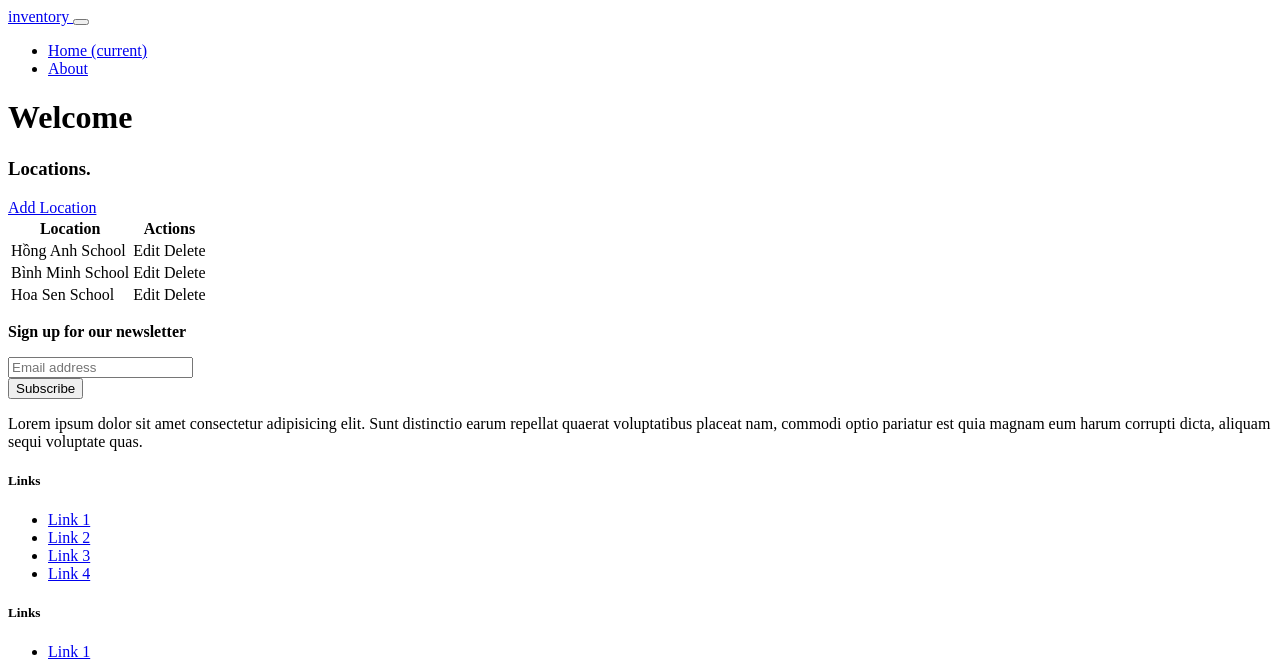
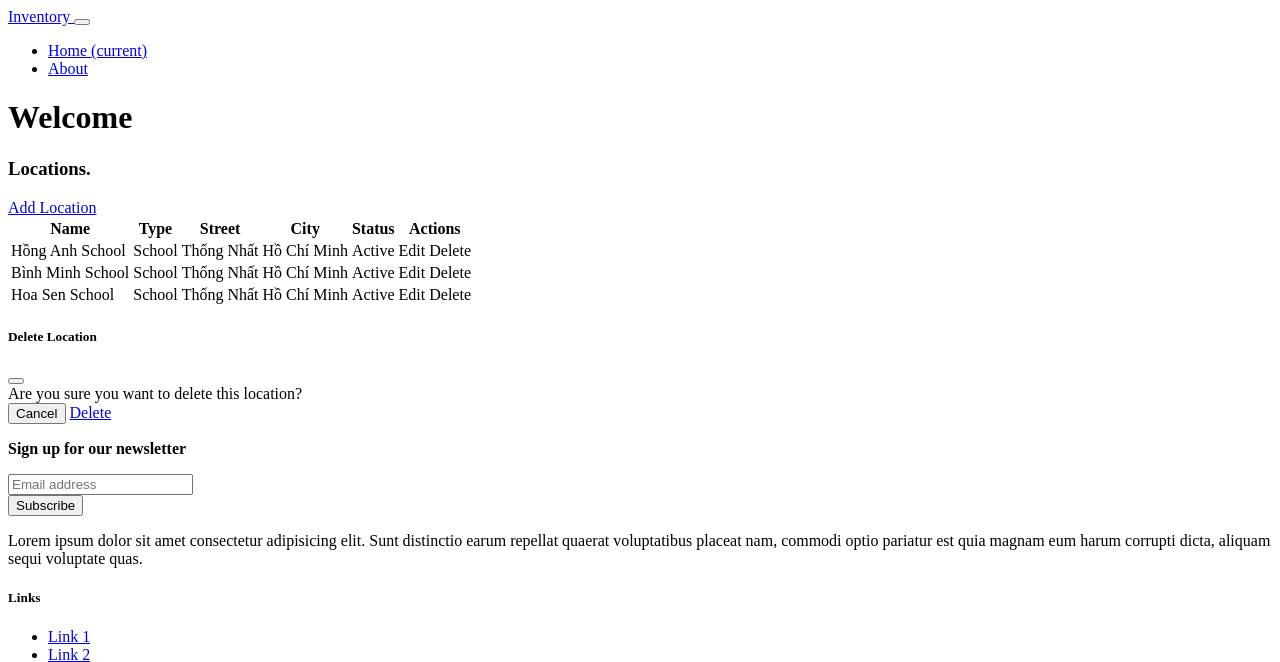
Before and after one commit to nguyenngocchaugv/inventory, a Flask app: template inventory/templates/locations/locations.html in a window 1280 px wide. Shown: the top 662 px of the page. Run offline with Flask 3, Linux system fonts and the light colour scheme; the template is opened without the code that fills it: values that come from a table or form of the project are taken from there, others are empty; parts of the project's set-up code (start-up, migrations or seed data) failed here and were passed over.

Commit message:
feat: Implement delete feature for location

```diff
--- a/assets/js/main.js
+++ b/assets/js/main.js
@@ -18,3 +18,4 @@ require.context(
 // Your own code
 require('./plugins');
 require('./script');
+require('./location');
--- a/inventory/static/cache_manifest.json
+++ b/inventory/static/cache_manifest.json
@@ -1 +1 @@
-{"build/21cb8f55d8e0c5b89751.woff2": "build/21cb8f55d8e0c5b89751-aa7c5fa494807f7a9ec907defee083e8.woff2", "build/455ea818179b4def0c43.woff2": "build/455ea818179b4def0c43-b55b1345f0b919f0cab774ec25d6654e.woff2", "build/4d986b00ff9ca3828fbd.woff2": "build/4d986b00ff9ca3828fbd-1ec0ba058c021acf7feaa18081445d63.woff2", "build/cf7f5903d06b79ad60f1.woff2": "build/cf7f5903d06b79ad60f1-fdb652dcc200dd23b8b8040176858c36.woff2", "build/fa-brands-400.ttf": "build/fa-brands-400-b7dee83cb5ee2c47b053e2620f4bbb78.ttf", "build/fa-regular-400.ttf": "build/fa-regular-400-3c264849ff4eb9b6e99eab9cd54c80ae.ttf", "build/fa-solid-900.ttf": "build/fa-solid-900-0a95f951745ba02faa8773ea6a1ebaed.ttf", "build/fa-v4compatibility.ttf": "build/fa-v4compatibility-95b97efa98f9e3fb869bc9634c43a0cc.ttf", "build/favicon.ico": "build/favicon-36131e511cbaacdc9e850bf826d4d54c.ico", "build/main_css.bundle.css": "build/main_css.bundle-cc791380d61f78e4ff206713d2045c39.css", "build/main_css.bundle.js": "build/main_css.bundle-bda51385e93962edb9127649f76f5acd.js", "build/main_css.bundle.js.LICENSE.txt": "build/main_css.bundle.js.LICENSE-1323dd3ea1e817f1ac73ed94f86b80f7.txt", "build/main_js.bundle.js": "build/main_js.bundle-c8b821a26f157f2eaa65751608964c96.js", "build/main_js.bundle.js.LICENSE.txt": "build/main_js.bundle.js.LICENSE-033e925b642fab3a0c9b5b9b7a9bb438.txt"}
+{"build/21cb8f55d8e0c5b89751.woff2": "build/21cb8f55d8e0c5b89751-aa7c5fa494807f7a9ec907defee083e8.woff2", "build/455ea818179b4def0c43.woff2": "build/455ea818179b4def0c43-b55b1345f0b919f0cab774ec25d6654e.woff2", "build/4d986b00ff9ca3828fbd.woff2": "build/4d986b00ff9ca3828fbd-1ec0ba058c021acf7feaa18081445d63.woff2", "build/cf7f5903d06b79ad60f1.woff2": "build/cf7f5903d06b79ad60f1-fdb652dcc200dd23b8b8040176858c36.woff2", "build/fa-brands-400.ttf": "build/fa-brands-400-b7dee83cb5ee2c47b053e2620f4bbb78.ttf", "build/fa-regular-400.ttf": "build/fa-regular-400-3c264849ff4eb9b6e99eab9cd54c80ae.ttf", "build/fa-solid-900.ttf": "build/fa-solid-900-0a95f951745ba02faa8773ea6a1ebaed.ttf", "build/fa-v4compatibility.ttf": "build/fa-v4compatibility-95b97efa98f9e3fb869bc9634c43a0cc.ttf", "build/favicon.ico": "build/favicon-36131e511cbaacdc9e850bf826d4d54c.ico", "build/main_css.bundle.css": "build/main_css.bundle-735d0c905c4c1d8e89518746bdc24137.css", "build/main_css.bundle.js": "build/main_css.bundle-bda51385e93962edb9127649f76f5acd.js", "build/main_css.bundle.js.LICENSE.txt": "build/main_css.bundle.js.LICENSE-1323dd3ea1e817f1ac73ed94f86b80f7.txt", "build/main_js.bundle.js": "build/main_js.bundle-9bc8aca787b97114b1f132a9f2b24890.js", "build/main_js.bundle.js.LICENSE.txt": "build/main_js.bundle.js.LICENSE-04f39cb20ca0f742a986bb76b047d8ae.txt"}
--- a/inventory/templates/layout.html
+++ b/inventory/templates/layout.html
@@ -21,7 +21,7 @@
       content="{% block meta_description %}{% endblock %}"
     />
     <meta name="author" content="{% block meta_author %}{% endblock %}" />
-
+    <meta name="csrf-token" content="{{ csrf_token() }}">
     <!-- Mobile viewport optimized: h5bp.com/viewport -->
     <meta name="viewport" content="width=device-width" />
 
--- a/inventory/templates/locations/locations.html
+++ b/inventory/templates/locations/locations.html
@@ -4,33 +4,67 @@
   <h1>Welcome {{ current_user.username }}</h1>
   {% for role in current_user.roles %}
   <p>You have the role: {{ role.name }}</p>
-{% endfor %}
+  {% endfor %}
   <h3>Locations.</h3>
   <div class="d-flex justify-content-end">
     <a class="btn btn-primary" href="{{ url_for('location.new_location') }}">Add Location</a>
   </div>
   {% if locations %}
-  <table class="table table-striped">
+  <table class="table table-striped table-hover">
     <thead>
       <tr>
-        <th>Location</th>
+        <th>Name</th>
+        <th>Type</th>
+        <th>Street</th>
+        <th>City</th>
+        <th>Status</th>
         <th>Actions</th>
-    </tr>
+      </tr>
     </thead>
     <tbody>
       {% for location in locations %}
       <tr>
         <td>{{ location.name }}</td>
+        <td>{{ location.location_type.name }}</td>
+        <td>{{ location.street }}</td>
+        <td>{{ location.city }}</td>
+        <td class="{{ 'text-success' if location.status else 'text-danger' }}">
+          <span class="dot-status"></span> {{ 'Active' if location.status else 'Inactive' }}
+        </td>
         <td>
-          <a class="btn btn-primary">Edit</a>
-          <a class="btn btn-danger">Delete</a>
+          <a class="btn btn-sm btn-primary">Edit</a>
+          <a class="delete-btn btn btn-sm btn-danger"
+            data-url="{{ url_for('location.delete_location', location_id=location.id) }}"
+            data-bs-toggle="modal"
+            data-bs-target="#deleteModal">
+            Delete
+          </a>
         </td>
       </tr>
       {% endfor %}
     </tbody>
   </table>
   {% else %}
-  <p>No locations found.</p>
+  <h4 class="text-center m-4">No locations found.</h4>
   {% endif %}
 </div>
+
+<!-- Delete Confirmation Modal -->
+<div class="modal fade" id="deleteModal" tabindex="-1" aria-labelledby="deleteModalLabel" aria-hidden="true">
+  <div class="modal-dialog">
+    <div class="modal-content">
+      <div class="modal-header">
+        <h5 class="modal-title" id="deleteModalLabel">Delete Location</h5>
+        <button type="button" class="btn-close" data-bs-dismiss="modal" aria-label="Close"></button>
+      </div>
+      <div class="modal-body">
+        Are you sure you want to delete this location?
+      </div>
+      <div class="modal-footer">
+        <button type="button" class="btn btn-secondary" data-bs-dismiss="modal">Cancel</button>
+        <a href="#" class="btn btn-danger" id="confirmDelete">Delete</a>
+      </div>
+    </div>
+  </div>
+</div>
 {% endblock %}
--- a/inventory/templates/nav.html
+++ b/inventory/templates/nav.html
@@ -2,7 +2,7 @@
 <nav class="navbar navbar-expand-lg navbar-dark bg-dark fixed-top">
   <div class="container-fluid">
   <a class="navbar-brand" href="{{ url_for('public.home') }}">
-     inventory
+     Inventory
   </a>
   <button class="navbar-toggler" type="button" data-bs-toggle="collapse" data-bs-target="#navbarSupportedContent" aria-controls="navbarSupportedContent"
     aria-expanded="false" aria-label="Toggle navigation">
```
Also changed, not shown: assets/css/style.css (+15 -1 lines), assets/js/location.js (added, +26 -0 lines), inventory/location/views.py (+12 -0 lines), inventory/templates/locations/new_location.html (+0 -10 lines), db/dev.db.
